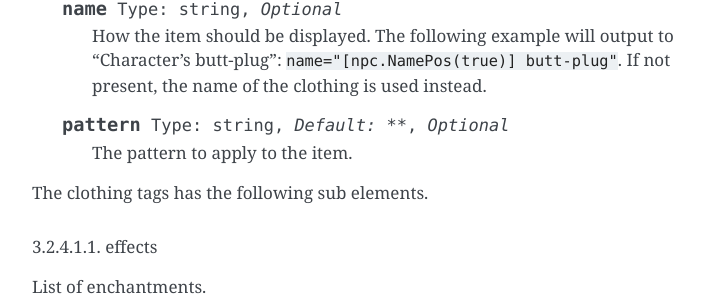
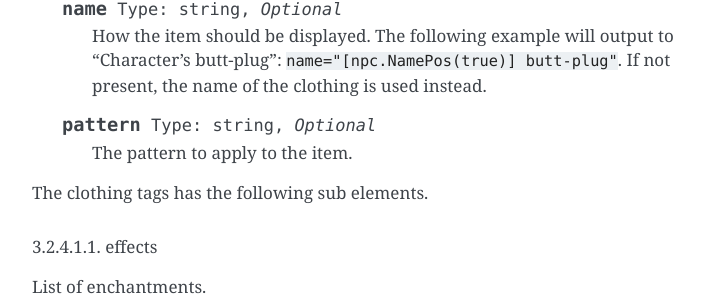
Before and after one commit to bicobus/lilith-throne-documentation, a Sphinx documentation site: the page built from docs/outfits.rst, in a window 1280 px wide and 900 px high, scrolled down 6915 px. Shown: the part 145-453 px from the top of the window, without its empty margins (388-1111 px from the left). Built offline with Sphinx 7.4.7, drawn with Linux system fonts in a browser that asks for light colours.

Commit message:
Patterns has no default (typo)

```diff
--- a/docs/outfits.rst
+++ b/docs/outfits.rst
@@ -360,7 +360,7 @@ clothing
         “Character’s butt-plug”: ``name="[npc.NamePos(true)] butt-plug"``. If
         not present, the name of the clothing is used instead.
 
-    .. nodevar:: [pattern] <string> (**
+    .. nodevar:: [pattern] <string> ()
 
         The pattern to apply to the item.
 
```
